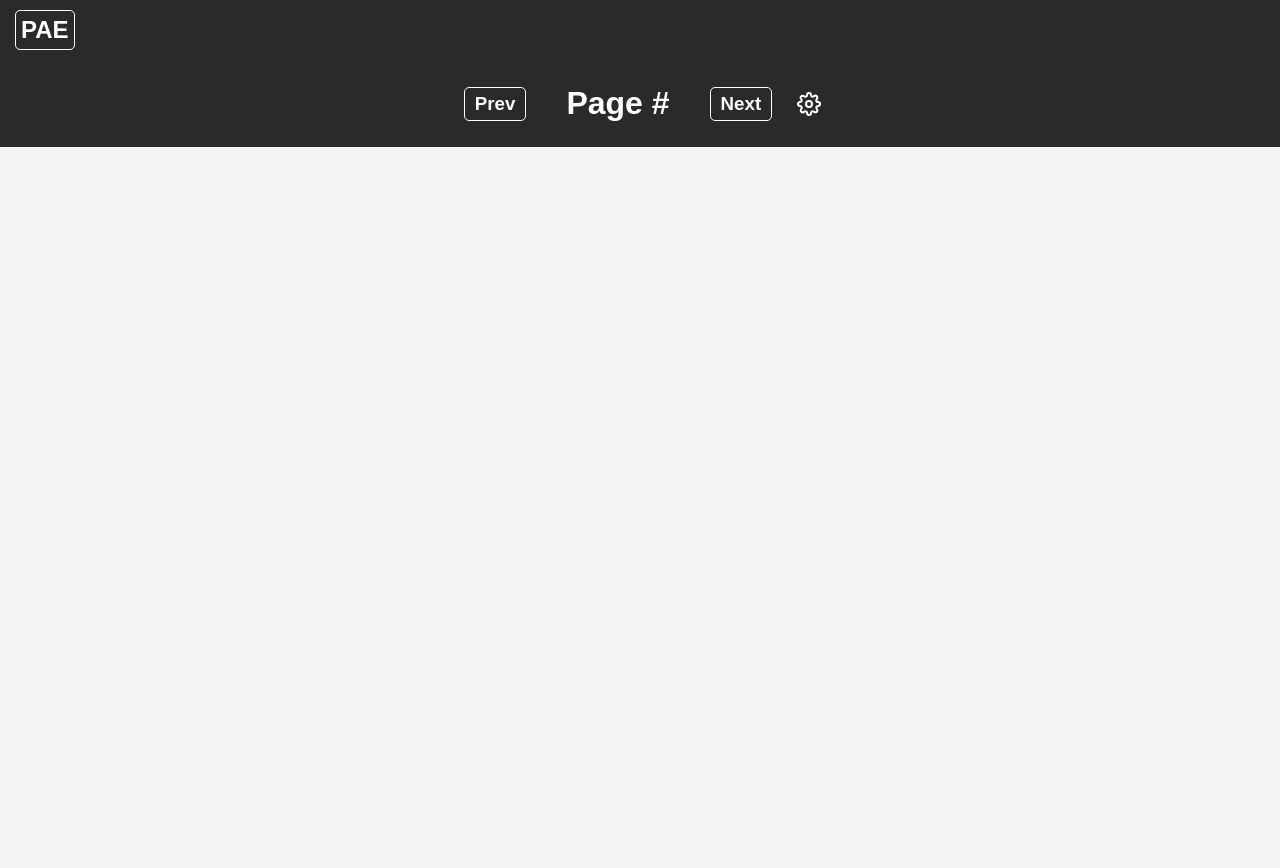
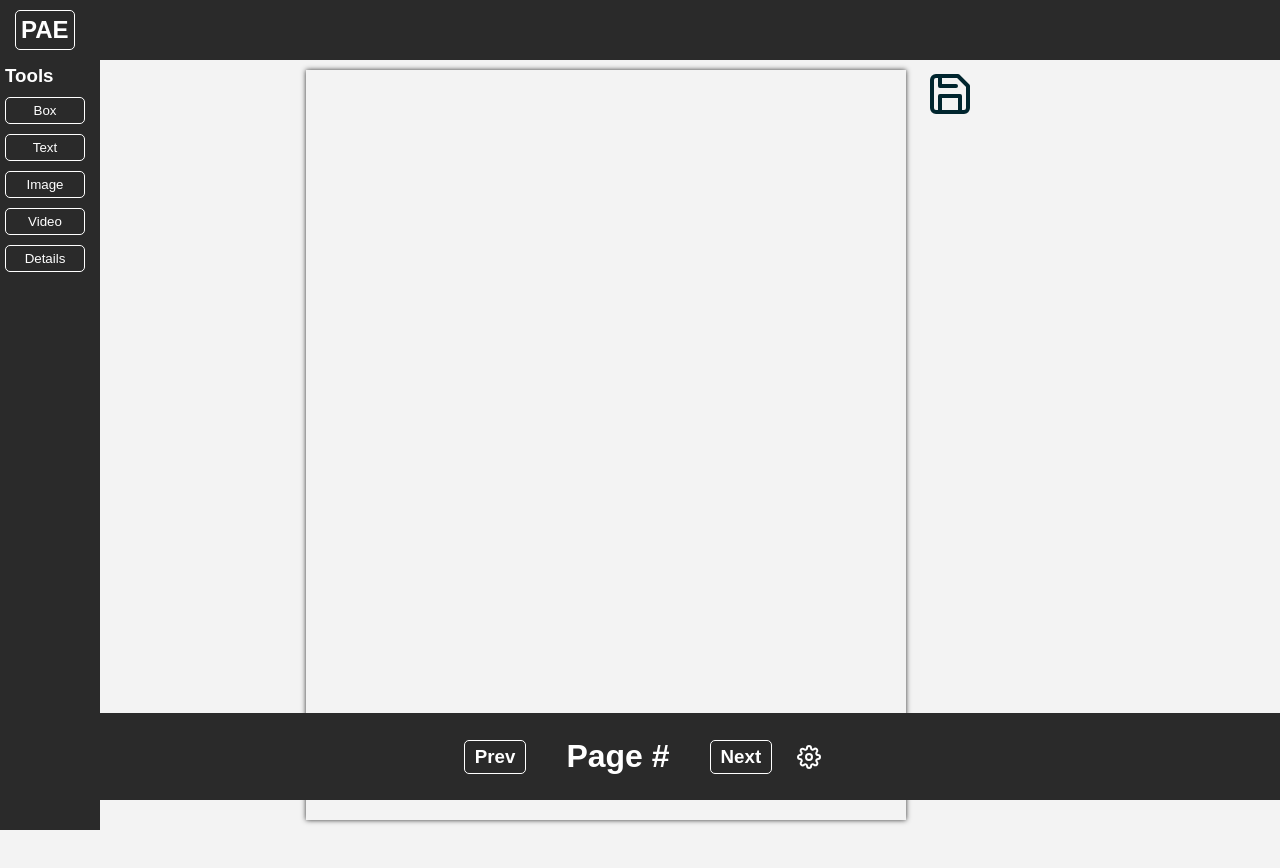
Before and after one commit to cv-bit/new-work-pae, a React (Create React App) app: page /author-tool in a window 1280 px wide. Shown: the top 868 px of the page. Before the commit the page ends 800 px from the top, so only its background shows below. Built offline with nearby package versions, Linux system fonts and the light colour scheme.

Commit message:
start working on drag and drop and saving position and width

```diff
--- a/src/App.js
+++ b/src/App.js
@@ -29,7 +29,7 @@
           <Header/>
               <Routes>
                 <Route exact path="" element={<LandingPage/>}/>
-                <Route exact path="/reader" element={<Reader/>}/>
+                <Route exact path="/author-tool" element={<Reader/>}/>
                 <Route exact path="/edit" element={<SampleAuthoring/>}/>
               </Routes>
           <Footer/>
--- a/src/components/reader/readercomponents/SideMenu.js
+++ b/src/components/reader/readercomponents/SideMenu.js
@@ -1,14 +1,26 @@
 import { StyledSideMenu } from "./SideMenu.styled";
 import { Tool } from "../../buttons/Tool.styled";
+import page from "./Page";
 import '../../../App.css'
 
 export default function SideMenu() {
+
+    const handleDragStart = (e) => {
+        console.log(e)
+
+    }
+
+    const handleDrop = (e) => {
+        console.log(e)
+    }
 
     const createBox = () => {
         console.log("invisible box")
         let div = document.createElement('div')
         div.id = 'pageObj-box'
         div.draggable = true
+        div.ondragstart = (e) => handleDragStart(e)
+        div.ondragend = (e) => handleDrop(e)
         document.body.appendChild(div)
     }
     const createText = () => {
--- a/src/pages/Landing/LandingPage.js
+++ b/src/pages/Landing/LandingPage.js
@@ -8,7 +8,7 @@
         <StyledLandingPage>
             <h1>view book</h1>
             <FlexDiv>
-                <Link to="/reader"><BookCard /></Link>
+                <Link to="/author-tool"><BookCard /></Link>
             </FlexDiv>
         </StyledLandingPage>
     )
```
